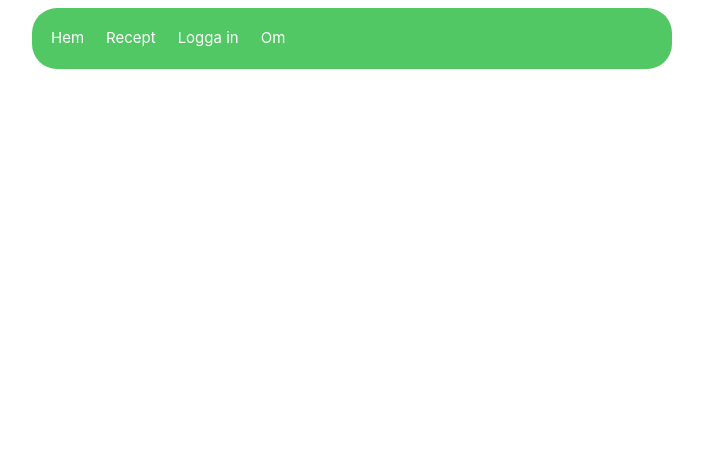
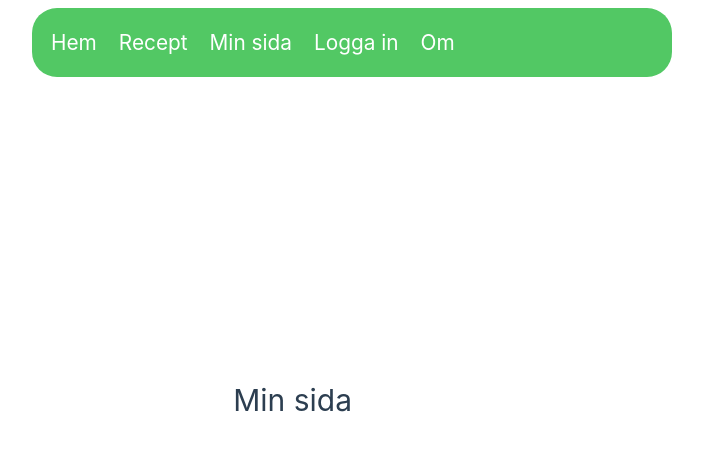
Before and after one commit to Twub/FoodRecipee, a Vue app in the folder FoodRecipee/: page /myPage in a window 1280 px wide. Shown: the top 450 px of the page, without its empty margins (288-991 px from the left). Built offline with nearby package versions, Linux system fonts and the light colour scheme; what vue-use-fixed-header would draw is missing.

Commit message:
styled and added links to navbar

```diff
--- a/FoodRecipee/src/components/HeaderMenu/Header.vue
+++ b/FoodRecipee/src/components/HeaderMenu/Header.vue
@@ -8,11 +8,12 @@ const { styles } = useFixedHeader(headerRef)
 </script>
 
 <template>
-    <header class="Header" ref="headerRef" :style="styles">
-    <RouterLink to="/">Hem</RouterLink>
-    <RouterLink to="/recipes">Recept</RouterLink>
-    <RouterLink to="/loginPage">Logga in</RouterLink>
-    <RouterLink to="/about">Om</RouterLink>
+    <header class="Header" ref="headerRef" :style="styles" >
+    <RouterLink to="/" class="hover-underline">Hem</RouterLink>
+    <RouterLink to="/recipes" class="hover-underline">Recept</RouterLink>
+    <RouterLink to="/myPage" class="hover-underline">Min sida</RouterLink>
+    <RouterLink to="/loginPage" class="hover-underline">Logga in</RouterLink>
+    <RouterLink to="/about" class="hover-underline">Om</RouterLink>
   </header>
 </template>
 
@@ -26,7 +27,6 @@ const { styles } = useFixedHeader(headerRef)
   width: 50%;
   padding: 1rem;
   display: flex;
-  align-items: center;
   gap: 1rem;
   background-color: #52c864;
   z-index: 1000; /* Ensure the header is above other content */
@@ -39,4 +39,34 @@ const { styles } = useFixedHeader(headerRef)
   padding: 1rem;
   height: 2000px; /* Or any other large value to create a scrollable area */
 }
+.hover-underline {
+  font-size: 1.3rem;
+  color: #ffffff;
+  position: relative;
+  display: inline-block;
+}
+
+.hover-underline::after,
+.hover-underline::before {
+  content: '';
+  position: absolute;
+  width: 100%;
+  height: 2px;
+  background: linear-gradient(to right, #408080, #00ffff);
+  bottom: -5px;
+  left: 0;
+  transform: scaleX(0);
+  transform-origin: right;
+  transition: transform 0.4s ease-out;
+}
+
+.hover-underline::before {
+  top: -5px;
+  transform-origin: left;
+}
+
+.hover-underline:hover::after,
+.hover-underline:hover::before {
+  transform: scaleX(1);
+}
 </style>
--- a/FoodRecipee/src/router/index.js
+++ b/FoodRecipee/src/router/index.js
@@ -2,6 +2,7 @@ import { createRouter, createWebHistory } from 'vue-router'
 import HomeView from '../views/HomeView.vue'
 import RecipeView from '@/views/RecipeView.vue'
 import LogInView from '@/views/LogInView.vue'
+import MyPageView from '@/views/MyPageView.vue'
 
 const router = createRouter({
   history: createWebHistory(import.meta.env.BASE_URL),
@@ -29,6 +30,11 @@ const router = createRouter({
       name: 'login',
       component: LogInView,
     },
+    {
+      path: '/myPage',
+      name: 'mypage',
+      component: MyPageView,
+    },
   ],
 })
 
--- /dev/null
+++ b/FoodRecipee/src/views/MyPageView.vue
@@ -0,0 +1,15 @@
+<template>
+    <div class="about">
+      <h1>Min sida</h1>
+    </div>
+  </template>
+
+  <style>
+  @media (min-width: 1024px) {
+    .about {
+      min-height: 100vh;
+      display: flex;
+      align-items: center;
+    }
+  }
+  </style>
```
